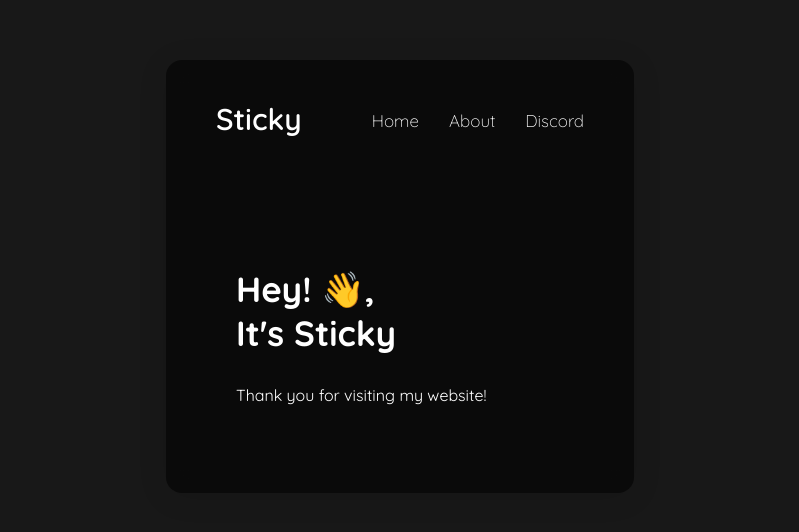
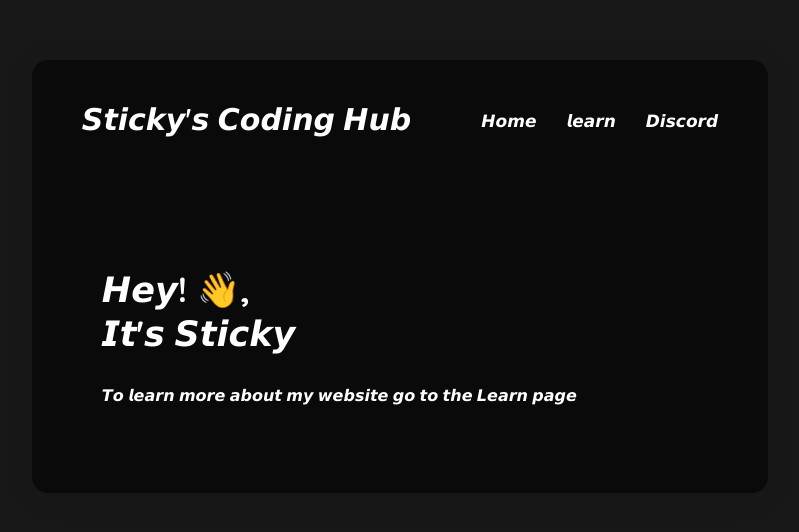
Before and after one commit to StickyOfficial1626/Sticky-sDevelopment, a plain HTML site: page index.html in a window 1280 px wide. Shown: the part 182-714 px from the top of the page, without its empty margins (240-1039 px from the left). Drawn offline with Linux system fonts and the light colour scheme.

Commit message:
Update index.html

```diff
--- a/index.html
+++ b/index.html
@@ -172,19 +172,18 @@
     <div class="container">
         <div class="glass-container">
             <nav class="navbar">
-                <div class="logo"><a href="#">Sticky</a></div>
+                <div class="logo"><a href="#">𝙎𝙩𝙞𝙘𝙠𝙮'𝙨 𝘾𝙤𝙙𝙞𝙣𝙜 𝙃𝙪𝙗</a></div>
                 <ul class="nav-links">
-                    <li class="nav-link"><a href="index.html">Home</a></li>
-                    <li class="nav-link"><a href="about.html">About</a></li>
-                    <li class="nav-link"><a href="https://discord.gg/skRA92nGgv">Discord</a></li>
+                    <li class="nav-link"><a href="index.html">𝙃𝙤𝙢𝙚</a></li>
+                    <li class="nav-link"><a href="about.html">𝙡𝙚𝙖𝙧𝙣</a></li>
+                    <li class="nav-link"><a href="https://discord.gg/Yy8TxkMHjJ">𝘿𝙞𝙨𝙘𝙤𝙧𝙙</a></li>
                 </ul>
             </nav>
             <div class="content">
                 <div class="main">
-                    <h2>Hey! 👋,<br>It's Sticky</h2>
-                    <p>
-                        Thank you for visiting my website!
-                    </p>
+                    <h2>𝙃𝙚𝙮! 👋,<br>𝙄𝙩'𝙨 𝙎𝙩𝙞𝙘𝙠𝙮</h2>
+
+                    <p>𝙏𝙤 𝙡𝙚𝙖𝙧𝙣 𝙢𝙤𝙧𝙚 𝙖𝙗𝙤𝙪𝙩 𝙢𝙮 𝙬𝙚𝙗𝙨𝙞𝙩𝙚 𝙜𝙤 𝙩𝙤 𝙩𝙝𝙚 𝙇𝙚𝙖𝙧𝙣 𝙥𝙖𝙜𝙚</p>
                 </div>
             </div>
         </div>
```
